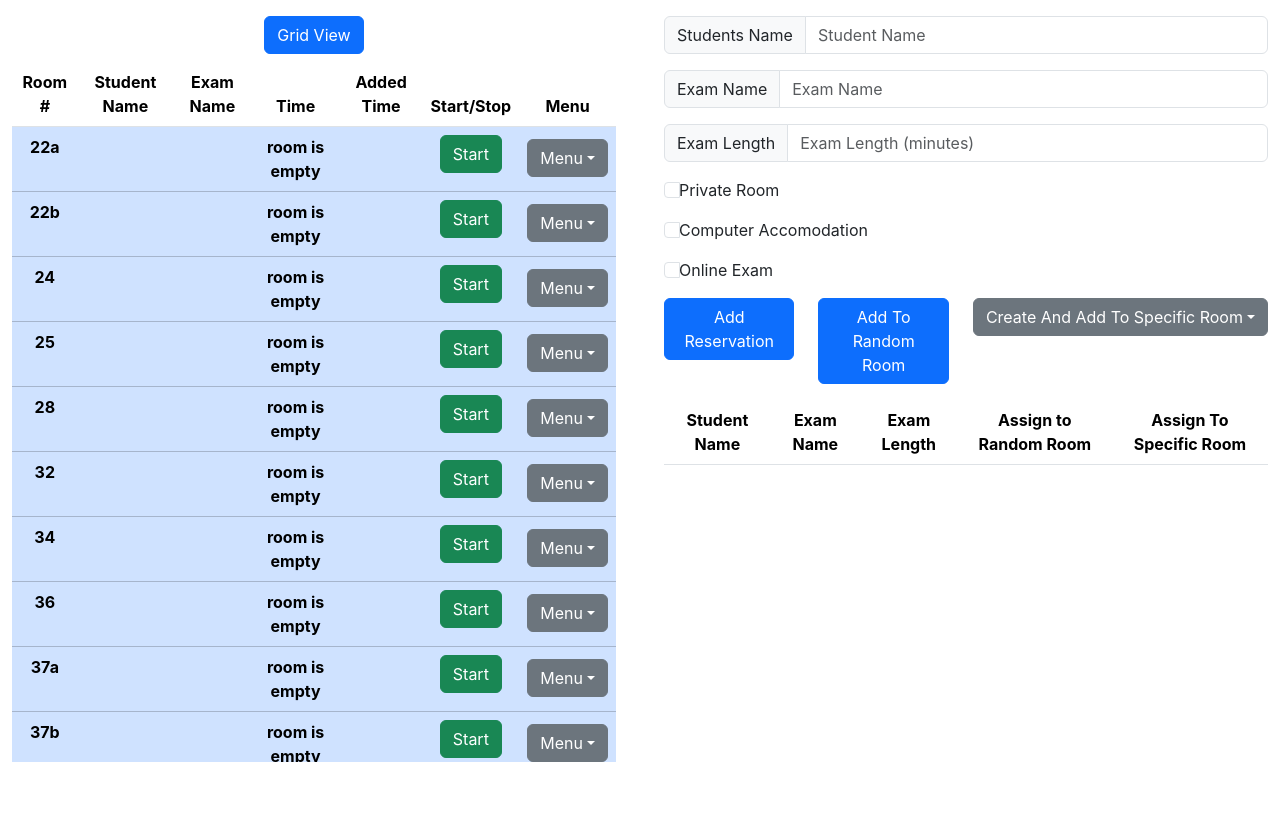
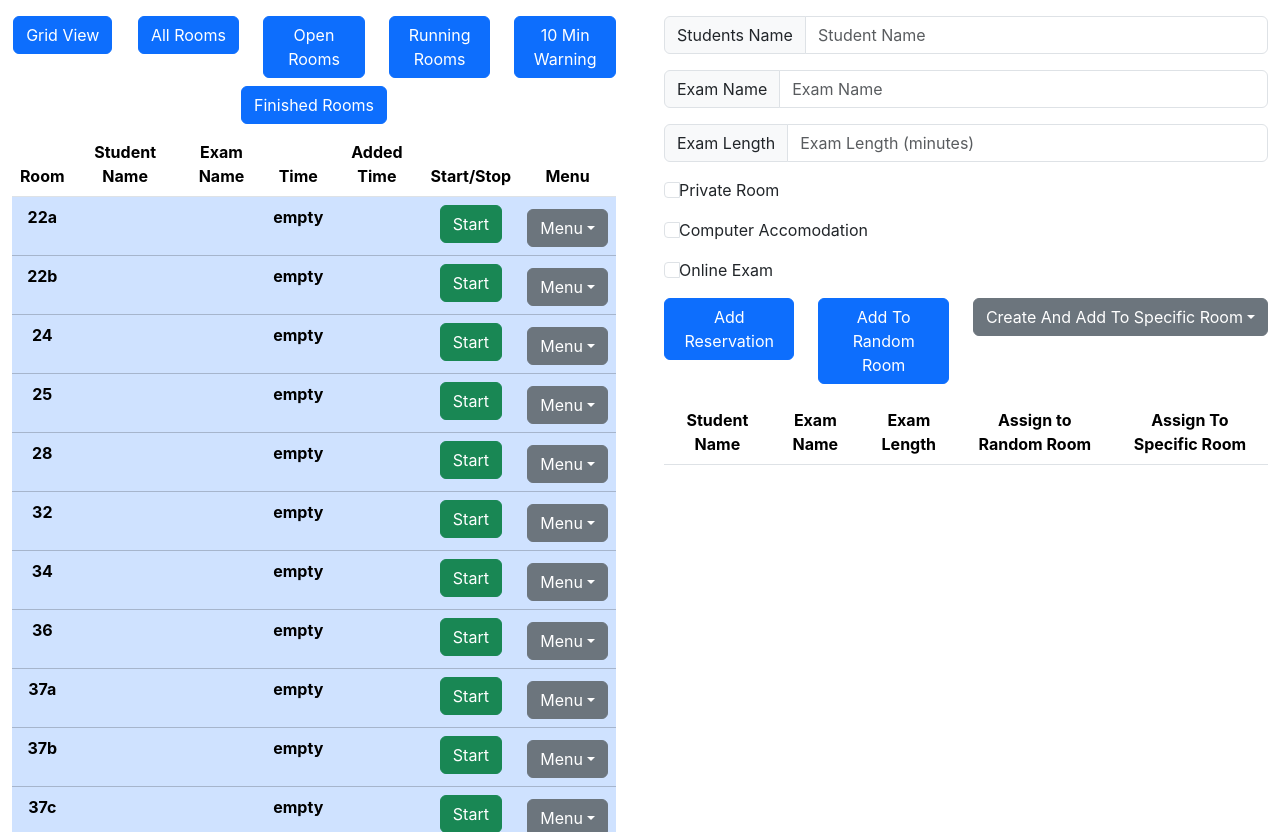
Before and after one commit to samcb234/RoomTimer, a React (Create React App) app in the folder drc-timer/: page / in a window 1280 px wide. Before the commit the page ends 800 px from the top, so only its background shows below. Built offline with nearby package versions, Linux system fonts and the light colour scheme.

Commit message:
added filters

```diff
--- a/drc-timer/src/Layout/RoomTable/RoomRow.tsx
+++ b/drc-timer/src/Layout/RoomTable/RoomRow.tsx
@@ -2,18 +2,23 @@ import { useEffect, useState } from "react";
 import Room from "../../models/Room";
 import Reservation from "../../models/Reservation";
 
-export const RoomRow: React.FC<{ room: Room, moveResToQueue: any, updateAvailableRooms: any, useTable: boolean, completedRoom: any }> = (props) => {
+export const RoomRow: React.FC<{ room: Room, moveResToQueue: any, updateAvailableRooms: any, useTable: boolean, completedRoom: any}> = (props) => {
     const [runTimer, setRunTimer] = useState(props.room.runningTimer)
-    const [displayString, setDisplayString] = useState('room is empty')
-    const [rowColor, setRowColor] = useState('')
+    const [displayString, setDisplayString] = useState('empty')
+    const [rowColor, setRowColor] = useState('primary')
     const [available, setAvailable] = useState(props.room.available)
 
     const updateRow = () => {
-        if(props.room.reservation === null || props.room.reservation === undefined){ //no reservation in room
+        if(!props.room.available){
+            setRowColor('secondary')
+            return
+        }
+        else if(props.room.reservation === null || props.room.reservation === undefined){ //no reservation in room
             setRowColor('primary')
-            setDisplayString('room is empty')
+            setDisplayString('empty')
             return
-        } else {
+        }
+        else {
             const res: Reservation = props.room.reservation
             setDisplayString(res.timeCheckString())
             if(!runTimer){ //timer not running
@@ -37,7 +42,7 @@ export const RoomRow: React.FC<{ room: Room, moveResToQueue: any, updateAvailabl
 
     useEffect(() => {
 
-        const interval = setInterval(() => updateRow(), 500)
+        const interval = setInterval(() => updateRow(), 250)
 
         return () => clearInterval(interval)
     })
@@ -106,7 +111,8 @@ export const RoomRow: React.FC<{ room: Room, moveResToQueue: any, updateAvailabl
                         {displayString}
                     </th>
                     <th>
-                        {props.room.reservation?.timeAdded === 0 ? <></> : <>{props.room.reservation?.timeAdded}</>}
+                        {props.room.reservation?.timeAdded === 0 || props.room.reservation === undefined || props.room.reservation === null ?
+                        <></> : <>{props.room.reservation.timeAdded / 60}</>}
                     </th>
                     <th>
                         <button className={!runTimer ? "btn btn-success" : "btn btn-danger"} onClick={() => startStopClick()}>{runTimer ? 'Stop' : 'Start'}</button>
--- a/drc-timer/src/Layout/RoomTable/RoomTable.tsx
+++ b/drc-timer/src/Layout/RoomTable/RoomTable.tsx
@@ -2,21 +2,109 @@ import { useEffect, useState } from "react"
 import Room from "../../models/Room"
 import { RoomRow } from "./RoomRow"
 
+const ALLROOMS: string = 'all'
+const OPENROOMS: string = 'open'
+const RUNNINGROOMS: string = 'running'
+const TENMINORLESS: string = 'under 10'
+const PASTTIME: string = 'times up'
+
 export const RoomTable: React.FC<{ rooms: Room[], moveResToQueue: any, updateAvailableRooms: any, completedRoom: any }> = (props) => {
 
     const [useTable, setUseTable] = useState(true)
+    const [displayRooms, setDisplayRooms] = useState<Room[]>(props.rooms)
+    const [filter, setFilter] = useState(ALLROOMS)
+
+    const filterRoomByTime = (room: Room, time: number): boolean => {
+        if(room.reservation !== undefined && room.reservation !== null){
+            return time < 0 ? room.runningTimer : room.runningTimer && room.reservation?.timeCheckSeconds() < time
+        }
+        return false
+    }
+
+    function filterRoom() {
+        const filterFunction = (room: Room): boolean => {
+            switch(filter){
+                case ALLROOMS: {
+                    return true
+                }
+                case OPENROOMS: {
+                    return room.reservation === undefined || room.reservation === null
+                }
+                case RUNNINGROOMS: {
+                    return filterRoomByTime(room, -1)
+                }
+                case TENMINORLESS: {
+                    return filterRoomByTime(room, 600)
+                }
+                case PASTTIME: {
+                    return filterRoomByTime(room, 0)
+                }
+                default: {
+                    return true
+                }
+            }
+        }
+
+        setDisplayRooms(props.rooms.filter(filterFunction))
+
+    }
+
+    useEffect(() => {
+
+        const interval = setInterval(() => filterRoom(), 250)
+
+        return () => clearInterval(interval)
+    })
+
+    const updateFilter = (newFilter: string) => {
+        if(filter === newFilter){
+            setFilter(ALLROOMS)
+        } else {
+            setFilter(newFilter)
+        }
+    }
+
     return (
         <div className="container mt-3">
-            <button className="btn btn-primary mb-2" onClick={()=>setUseTable(!useTable)}>
-                {useTable? 'Grid View' : 'Table View'}
-            </button>
+            <div className="row">
+                <div className="col">
+                    <button className="btn btn-primary mb-2" onClick={() => setUseTable(!useTable)}>
+                        {useTable ? 'Grid View' : 'Table View'}
+                    </button>
+                </div>
+                <div className="col">
+                    <button className="btn btn-primary mb-2" onClick={()=> updateFilter(ALLROOMS)}>
+                        All Rooms
+                    </button>
+                </div>
+                <div className="col">
+                    <button className="btn btn-primary mb-2" onClick={()=> updateFilter(OPENROOMS)}>
+                        Open Rooms
+                    </button>
+                </div>
+                <div className="col">
+                    <button className="btn btn-primary mb-2" onClick={()=> updateFilter(RUNNINGROOMS)}>
+                        Running Rooms
+                    </button>
+                </div>
+                <div className="col">
+                    <button className="btn btn-primary mb-2" onClick={()=> updateFilter(TENMINORLESS)}>
+                        10 Min Warning
+                    </button>
+                </div>
+                <div className="col">
+                    <button className="btn btn-primary mb-2" onClick={()=> updateFilter(PASTTIME)}>
+                        Finished Rooms
+                    </button>
+                </div>
+            </div>
             <div className="overflow-table">
                 {useTable ?
                     <table className="table">
                         <thead>
                             <tr>
                                 <th scope="col">
-                                    Room #
+                                    Room
                                 </th>
                                 <th scope="col">
                                     Student Name
@@ -39,18 +127,18 @@ export const RoomTable: React.FC<{ rooms: Room[], moveResToQueue: any, updateAva
                             </tr>
                         </thead>
                         <tbody>
-                            {props.rooms.map(room => (
+                            {displayRooms.map(room => (
                                 <RoomRow room={room} moveResToQueue={props.moveResToQueue} updateAvailableRooms={props.updateAvailableRooms} useTable={useTable} completedRoom={props.completedRoom}/>
                             ))}
                         </tbody>
                     </table>
                     :
                     <div className="row">
-                        {props.rooms.map(room =>(
-                                <RoomRow room={room} moveResToQueue={props.moveResToQueue} updateAvailableRooms={props.updateAvailableRooms} useTable={useTable} completedRoom={props.completedRoom}/>
-                                ))}
+                        {props.rooms.map(room => (
+                            <RoomRow room={room} moveResToQueue={props.moveResToQueue} updateAvailableRooms={props.updateAvailableRooms} useTable={useTable} completedRoom={props.completedRoom}/>
+                        ))}
                     </div>
-                    }
+                }
             </div>
         </div>
     )
```
